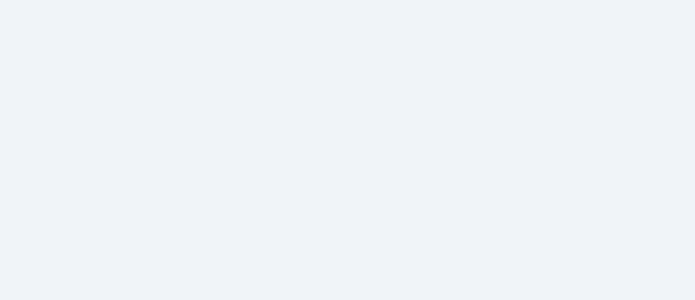
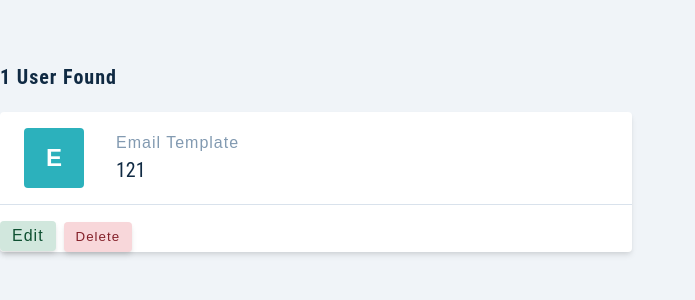
Before and after one commit to Amir-ali-anwar/React-crud, a React (Create React App) app: page /all-Todo in a window 1280 px wide. Before the commit this address had no page. Shown: the top 300 px of the page, without its empty margins (0-695 px from the left). Built offline with nearby package versions, Linux system fonts and the light colour scheme; data requests are answered from the project's data file; the HTML template or start-up script is replaced by a standard one.

Commit message:
working on crud

```diff
--- a/db.json
+++ b/db.json
@@ -0,0 +1,9 @@
+{
+  "users": [
+    {
+      "name": "Email Template",
+      "position": "121",
+      "id": 2
+    }
+  ]
+}
--- a/package.json
+++ b/package.json
@@ -10,6 +10,7 @@
     "json-server": "^0.17.0",
     "react": "^18.2.0",
     "react-dom": "^18.2.0",
+    "react-icons": "^4.4.0",
     "react-router-dom": "^6.3.0",
     "react-scripts": "5.0.1",
     "styled-components": "^5.3.5",
@@ -20,7 +21,7 @@
     "build": "react-scripts build",
     "test": "react-scripts test",
     "eject": "react-scripts eject",
-    "serve-json": "json-server --watch db.json --port 4000"
+    "serve-json": "json-server --watch db.json --port 5000"
   },
   "eslintConfig": {
     "extends": [
--- a/src/App.js
+++ b/src/App.js
@@ -2,6 +2,7 @@
 import { Route, Routes, BrowserRouter } from "react-router-dom";
 import Login from "./pages/Login";
 import AddTodo from "./pages/AddTodo";
+import AllTodo from './pages/AllTodo'
 function App() {
   return (
     <BrowserRouter>
@@ -9,6 +10,7 @@
         <Route path="/" element=""></Route>
         <Route path="/Login" element={<Login />}></Route>
         <Route path="/add-Todo" element={<AddTodo />}></Route>
+        <Route path="/all-Todo" element={<AllTodo />}></Route>
       </Routes>
     </BrowserRouter>
   );
--- /dev/null
+++ b/src/assets/wrappers/Job.js
@@ -0,0 +1,105 @@
+import styled from 'styled-components'
+
+const Wrapper = styled.article`
+  background: var(--white);
+  border-radius: var(--borderRadius);
+  display: grid;
+  grid-template-rows: 1fr auto;
+  box-shadow: var(--shadow-2);
+
+  header {
+    padding: 1rem 1.5rem;
+    border-bottom: 1px solid var(--grey-100);
+    display: grid;
+    grid-template-columns: auto 1fr;
+    align-items: center;
+    h5 {
+      letter-spacing: 0;
+    }
+  }
+  .main-icon {
+    width: 60px;
+    height: 60px;
+    display: grid;
+    place-items: center;
+    background: var(--primary-500);
+    border-radius: var(--borderRadius);
+    font-size: 1.5rem;
+    font-weight: 700;
+    text-transform: uppercase;
+    color: var(--white);
+    margin-right: 2rem;
+  }
+  .info {
+    h5 {
+      margin-bottom: 0.25rem;
+    }
+    p {
+      margin: 0;
+      text-transform: capitalize;
+      color: var(--grey-400);
+      letter-spacing: var(--letterSpacing);
+    }
+  }
+  .pending {
+    background: #fcefc7;
+    color: #e9b949;
+  }
+  .interview {
+    background: #e0e8f9;
+    color: #647acb;
+  }
+  .declined {
+    color: #d66a6a;
+    background: #ffeeee;
+  }
+  .content {
+    padding: 1rem 1.5rem;
+  }
+  .content-center {
+    display: grid;
+    grid-template-columns: 1fr;
+    row-gap: 0.5rem;
+    @media (min-width: 576px) {
+      grid-template-columns: 1fr 1fr;
+    }
+    @media (min-width: 992px) {
+      grid-template-columns: 1fr;
+    }
+    @media (min-width: 1120px) {
+      grid-template-columns: 1fr 1fr;
+    }
+  }
+
+  .status {
+    border-radius: var(--borderRadius);
+    text-transform: capitalize;
+    letter-spacing: var(--letterSpacing);
+    text-align: center;
+    width: 100px;
+    height: 30px;
+  }
+  footer {
+    margin-top: 1rem;
+  }
+  .edit-btn,
+  .delete-btn {
+    letter-spacing: var(--letterSpacing);
+    cursor: pointer;
+    height: 30px;
+  }
+  .edit-btn {
+    color: var(--green-dark);
+    background: var(--green-light);
+    margin-right: 0.5rem;
+  }
+  .delete-btn {
+    color: var(--red-dark);
+    background: var(--red-light);
+  }
+  &:hover .actions {
+    visibility: visible;
+  }
+`
+
+export default Wrapper
--- /dev/null
+++ b/src/assets/wrappers/JobsContainer.js
@@ -0,0 +1,24 @@
+import styled from 'styled-components'
+
+const Wrapper = styled.section`
+  margin-top: 4rem;
+  h2 {
+    text-transform: none;
+  }
+  & > h5 {
+    font-weight: 700;
+  }
+  .jobs {
+    display: grid;
+    grid-template-columns: 1fr;
+    row-gap: 2rem;
+  }
+  @media (min-width: 992px) {
+    .jobs {
+      display: grid;
+      grid-template-columns: 1fr 1fr;
+      gap: 1rem;
+    }
+  }
+`
+export default Wrapper
--- /dev/null
+++ b/src/components/Job.js
@@ -0,0 +1,45 @@
+import React from 'react'
+import Wrapper from "../assets/wrappers/Job";
+import { Link } from "react-router-dom";
+import Button from '../components/Button'
+import customFetch from "../utils/axios";
+const Job = ({name,position,id}) => {
+   const submitDatatoServer = async (id) => {
+     try {
+       const result = await customFetch.delete(`/users/${id}`);
+       return result.data
+     } catch (error) {
+       console.log(error);
+     }
+   };
+  const deleteHandler= async (id)=>{
+    await submitDatatoServer(id);
+  }
+  return (
+    <Wrapper>
+      <header>
+        <div className="main-icon">{name.charAt(0)}</div>
+        <div className="info">
+          <p>{name}</p>
+          <h5>{position}</h5>
+        </div>
+      </header>
+      <footer>
+        <div className="actions">
+          <Link className="btn edit-btn" to="/add-job">
+            edit
+          </Link>
+          <Button
+            type="button"
+            className="btn delete-btn"
+            handleChange={() => deleteHandler(id)}
+          >
+            Delete
+          </Button>
+        </div>
+      </footer>
+    </Wrapper>
+  );
+}
+
+export default Job
--- a/src/pages/AddTodo.js
+++ b/src/pages/AddTodo.js
@@ -16,14 +16,15 @@
   };
   const submitDatatoServer= async(data)=>{
     try {
-       const resp = await customFetch.post("/user", data);
-       return resp.data;
+     const result = await customFetch.post("/users", data);
+       return result.data.data;
     } catch (error) {
       console.log(error);
     }
   }
 
   const submitHandler = async (e) => {
+    console.log('values',values);
     e.preventDefault();
    await submitDatatoServer(values);
   };
--- /dev/null
+++ b/src/pages/AllTodo.js
@@ -0,0 +1,34 @@
+import React, { useState } from "react";
+import { useEffect } from "react";
+import Wrapper from "../assets/wrappers/JobsContainer";
+import Job from "../components/Job";
+import customFetch from "../utils/axios";
+const AllTodo = () => {
+  const [users, Setusers] = useState([]);
+  const submitDatatoServer = async () => {
+    try {
+      const result = await customFetch.get("/users");
+      Setusers(result.data);
+    } catch (error) {
+      console.log(error);
+    }
+  };
+  useEffect(() => {
+    submitDatatoServer();
+  }, []);
+  return (
+    <Wrapper>
+      <h5>
+        {users.length} user{users.length > 1 && "s"} Found
+      </h5>
+      <div className="jobs">
+        {users?.map((user) => {
+          console.log(user);
+          return <Job key={user.id} {...user} />;
+        })}
+      </div>
+    </Wrapper>
+  );
+};
+
+export default AllTodo;
--- a/src/utils/axios.js
+++ b/src/utils/axios.js
@@ -1,5 +1,5 @@
 import axios from "axios";
 const customFetch = axios.create({
-  baseURL: "http://localhost:4000",
+  baseURL: "http://localhost:5000/",
 });
 export  default customFetch
```
Also changed, not shown: 1 other file (tests, documents, lock files or other folders).
